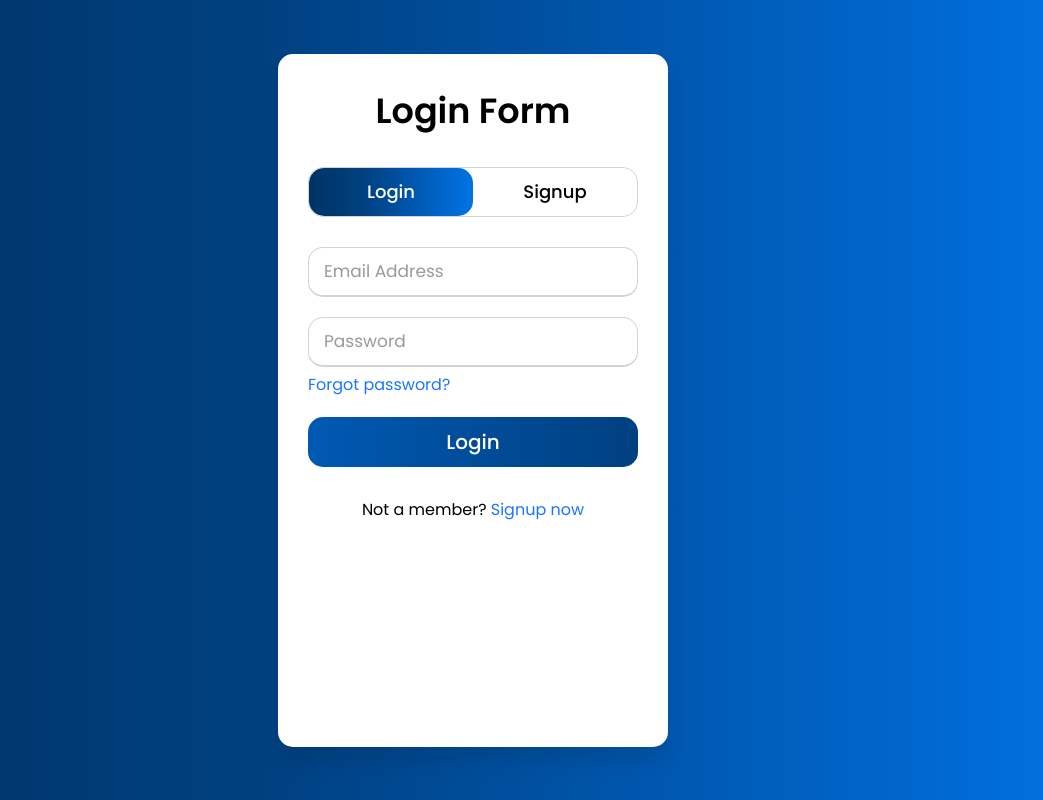
After one commit to SnehaSirohi/ewaste_manage, a Django app: template templates/login2.html in a window 1280 px wide. The commit adds this page. Shown: the whole page, without its empty margins (167-1210 px from the left). Run offline with Django 4.2, Linux system fonts and the light colour scheme; the template is opened without the code that fills it, so the values that code supplies are empty.

Commit message:
second committ

```diff
--- a/myapp/urls.py
+++ b/myapp/urls.py
@@ -7,7 +7,8 @@ urlpatterns = [
     path("about", views.about, name='about'),
     path("services", views.services, name='services'),
     path("login", views.login, name='login'),
-    path("loginall", views.loginall, name='loginall'),
+    path("signup", views.signup, name='signup'),
     path("donor_form", views.donor_form, name='donor_form'),
     path("dashboard", views.dashboard, name='dashboard'),
+   path("guidelines",views.guidelines,name='guidelines.html'),
 ]
--- /dev/null
+++ b/templates/login2.html
@@ -0,0 +1,277 @@
+<!DOCTYPE html>
+<html lang="en">
+<head>
+    <meta charset="UTF-8">
+    <meta http-equiv="X-UA-Compatible" content="IE=edge">
+    <meta name="viewport" content="width=device-width, initial-scale=1.0">
+    <title>Document</title>
+    <style>
+         @import url('https://fonts.googleapis.com/css?family=Poppins:400,500,600,700&display=swap');
+*{
+  margin: 0;
+  padding: 0;
+  box-sizing: border-box;
+  font-family: 'Poppins', sans-serif;
+}
+html,body{
+  display: grid;
+  height: 100%;
+  width: 100%;
+  place-items: center;
+  background: -webkit-linear-gradient(left, #003366,#004080,#0059b3
+, #0073e6);
+}
+::selection{
+  background: #1a75ff;
+  color: #fff;
+}
+.wrapper{
+  overflow: hidden;
+  max-width: 390px;
+  background: #fff;
+  padding: 30px;
+  border-radius: 15px;
+  box-shadow: 0px 15px 20px rgba(0,0,0,0.1);
+}
+.wrapper .title-text{
+  display: flex;
+  width: 200%;
+}
+.wrapper .title{
+  width: 50%;
+  font-size: 35px;
+  font-weight: 600;
+  text-align: center;
+  transition: all 0.6s cubic-bezier(0.68,-0.55,0.265,1.55);
+}
+.wrapper .slide-controls{
+  position: relative;
+  display: flex;
+  height: 50px;
+  width: 100%;
+  overflow: hidden;
+  margin: 30px 0 10px 0;
+  justify-content: space-between;
+  border: 1px solid lightgrey;
+  border-radius: 15px;
+}
+.slide-controls .slide{
+  height: 100%;
+  width: 100%;
+  color: #fff;
+  font-size: 18px;
+  font-weight: 500;
+  text-align: center;
+  line-height: 48px;
+  cursor: pointer;
+  z-index: 1;
+  transition: all 0.6s ease;
+}
+.slide-controls label.signup{
+  color: #000;
+}
+.slide-controls .slider-tab{
+  position: absolute;
+  height: 100%;
+  width: 50%;
+  left: 0;
+  z-index: 0;
+  border-radius: 15px;
+  background: -webkit-linear-gradient(left,#003366,#004080,#0059b3
+, #0073e6);
+  transition: all 0.6s cubic-bezier(0.68,-0.55,0.265,1.55);
+}
+input[type="radio"]{
+  display: none;
+}
+#signup:checked ~ .slider-tab{
+  left: 50%;
+}
+#signup:checked ~ label.signup{
+  color: #fff;
+  cursor: default;
+  user-select: none;
+}
+#signup:checked ~ label.login{
+  color: #000;
+}
+#login:checked ~ label.signup{
+  color: #000;
+}
+#login:checked ~ label.login{
+  cursor: default;
+  user-select: none;
+}
+.wrapper .form-container{
+  width: 100%;
+  overflow: hidden;
+}
+.form-container .form-inner{
+  display: flex;
+  width: 200%;
+}
+.form-container .form-inner form{
+  width: 50%;
+  transition: all 0.6s cubic-bezier(0.68,-0.55,0.265,1.55);
+}
+.form-inner form .field{
+  height: 50px;
+  width: 100%;
+  margin-top: 20px;
+}
+.form-inner form .field input{
+  height: 100%;
+  width: 100%;
+  outline: none;
+  padding-left: 15px;
+  border-radius: 15px;
+  border: 1px solid lightgrey;
+  border-bottom-width: 2px;
+  font-size: 17px;
+  transition: all 0.3s ease;
+}
+.form-inner form .field input:focus{
+  border-color: #1a75ff;
+  /* box-shadow: inset 0 0 3px #fb6aae; */
+}
+.form-inner form .field input::placeholder{
+  color: #999;
+  transition: all 0.3s ease;
+}
+form .field input:focus::placeholder{
+  color: #1a75ff;
+}
+.form-inner form .pass-link{
+  margin-top: 5px;
+}
+.form-inner form .signup-link{
+  text-align: center;
+  margin-top: 30px;
+}
+.form-inner form .pass-link a,
+.form-inner form .signup-link a{
+  color: #1a75ff;
+  text-decoration: none;
+}
+.form-inner form .pass-link a:hover,
+.form-inner form .signup-link a:hover{
+  text-decoration: underline;
+}
+form .btn{
+  height: 50px;
+  width: 100%;
+  border-radius: 15px;
+  position: relative;
+  overflow: hidden;
+}
+form .btn .btn-layer{
+  height: 100%;
+  width: 300%;
+  position: absolute;
+  left: -100%;
+  background: -webkit-linear-gradient(right,#003366,#004080,#0059b3
+, #0073e6);
+  border-radius: 15px;
+  transition: all 0.4s ease;;
+}
+form .btn:hover .btn-layer{
+  left: 0;
+}
+form .btn input[type="submit"]{
+  height: 100%;
+  width: 100%;
+  z-index: 1;
+  position: relative;
+  background: none;
+  border: none;
+  color: #fff;
+  padding-left: 0;
+  border-radius: 15px;
+  font-size: 20px;
+  font-weight: 500;
+  cursor: pointer;
+}
+
+    </style>
+</head>
+<body>
+    <div class="wrapper">
+        <div class="title-text">
+          <div class="title login">Login Form</div>
+          <div class="title signup">Signup Form</div>
+        </div>
+        <div class="form-container">
+          <div class="slide-controls">
+            <input type="radio" name="slide" id="login" checked>
+            <input type="radio" name="slide" id="signup">
+            <label for="login" class="slide login">Login</label>
+            <label for="signup" class="slide signup">Signup</label>
+            <div class="slider-tab"></div>
+          </div>
+          <div class="form-inner">
+            <form action="#" class="login">
+              <div class="field">
+                <input type="text" placeholder="Email Address" required>
+              </div>
+              <div class="field">
+                <input type="password" placeholder="Password" required>
+              </div>
+              <div class="pass-link"><a href="#">Forgot password?</a></div>
+              <div class="field btn">
+                <div class="btn-layer"></div>
+                <input type="submit" value="Login">
+              </div>
+              <div class="signup-link">Not a member? <a href="">Signup now</a></div>
+            </form>
+            <form action="#" class="signup">
+              <div class="field">
+                <input type="text" placeholder="User Name" required>
+              </div>
+              <div class="field">
+                <input type="text" placeholder="Email Address" required>
+              </div>
+              <div class="field">
+                <input type="text" placeholder="Adhar No." required>
+              </div>
+              <div class="field">
+                <input type="text" placeholder="Select Role" required>
+
+              </div>
+              <div class="field">
+                <input type="password" placeholder="Password" required>
+              </div>
+              <div class="field">
+                <input type="password" placeholder="Confirm password" required>
+              </div>
+              <div class="field btn">
+                <div class="btn-layer"></div>
+                <input type="submit" value="Signup">
+              </div>
+            </form>
+          </div>
+        </div>
+      </div>
+
+      <script>
+         const loginText = document.querySelector(".title-text .login");
+      const loginForm = document.querySelector("form.login");
+      const loginBtn = document.querySelector("label.login");
+      const signupBtn = document.querySelector("label.signup");
+      const signupLink = document.querySelector("form .signup-link a");
+      signupBtn.onclick = (()=>{
+        loginForm.style.marginLeft = "-50%";
+        loginText.style.marginLeft = "-50%";
+      });
+      loginBtn.onclick = (()=>{
+        loginForm.style.marginLeft = "0%";
+        loginText.style.marginLeft = "0%";
+      });
+      signupLink.onclick = (()=>{
+        signupBtn.click();
+        return false;
+      });
+
+      </script>
+
+</body>
+</html>
```
Also changed, not shown: myapp/views.py (+9 -3 lines), templates/base.html (+52 -3 lines), templates/know_more.html (renamed from templates/loginall.html, +11 -13 lines), templates/login.html (+68 -0 lines), templates/signup.html (added, +112 -0 lines).
